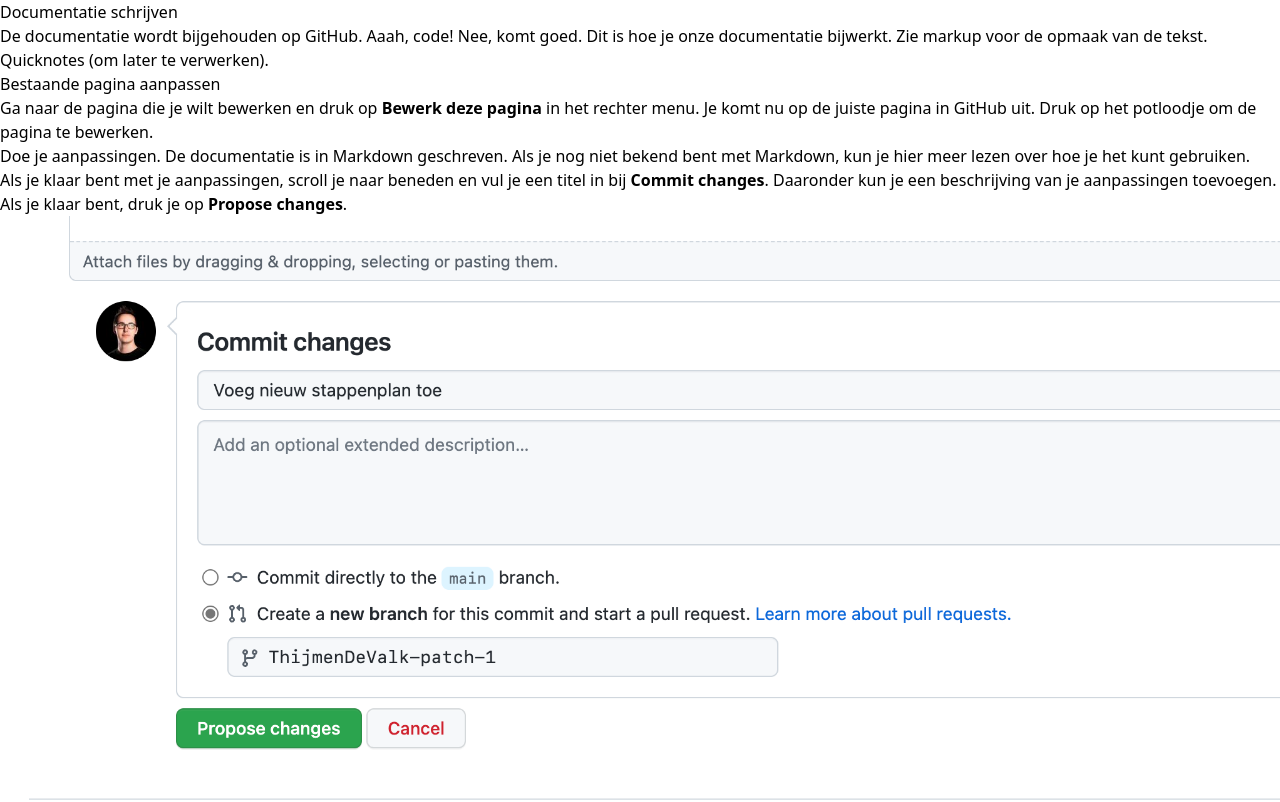
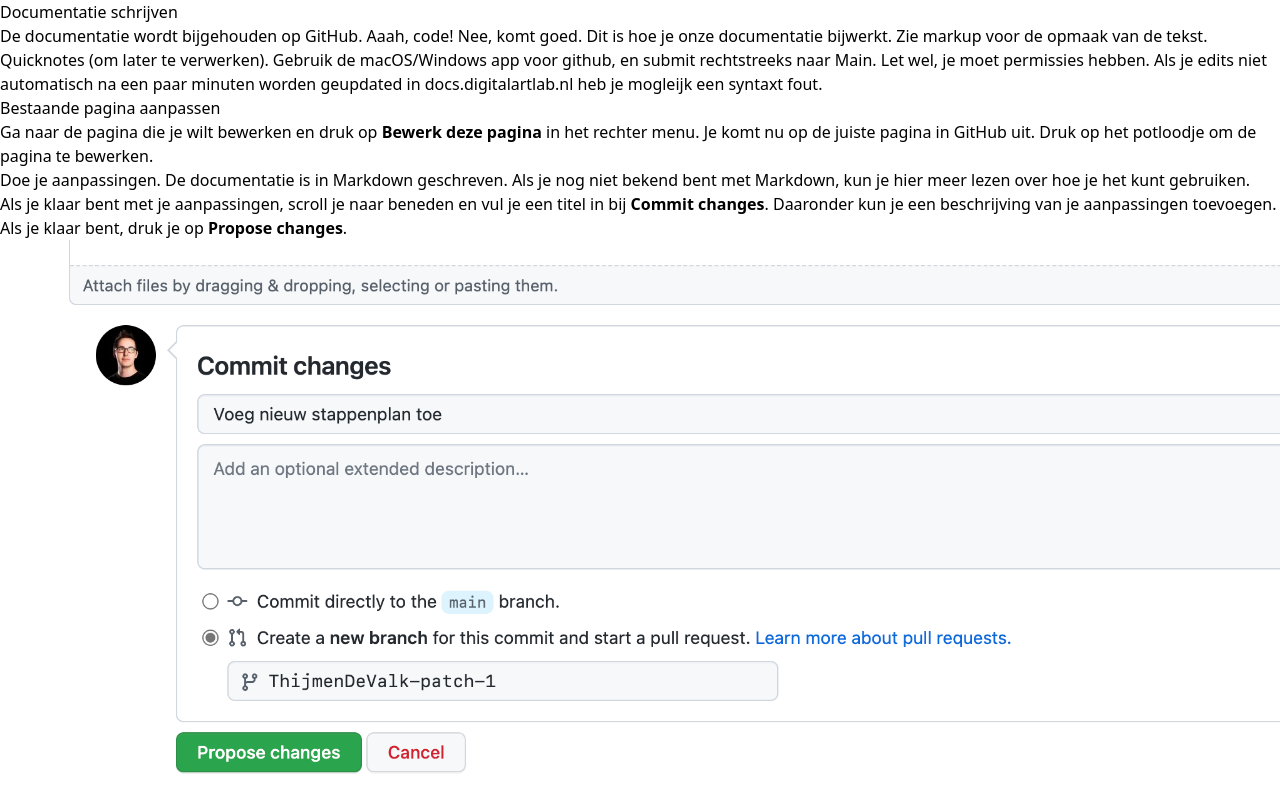
Before and after one commit to digitalartlab/dal-documentation, a Next.js app: page /metafolder/files in a window 1280 px wide. Shown: the top 802 px of the page. Built offline with nearby package versions, Linux system fonts and the light colour scheme.

Commit message:
Update files.mdx

```diff
--- a/pages/metafolder/files.mdx
+++ b/pages/metafolder/files.mdx
@@ -4,6 +4,8 @@ De documentatie wordt bijgehouden op GitHub. Aaah, code! Nee, komt goed. Dit is
 Zie [markup](https://docs.digitalartlab.nl/metafolder/markup) voor de opmaak van de tekst.
 
 Quicknotes (om later te verwerken).
+Gebruik de macOS/Windows app voor github, en submit rechtstreeks naar Main. Let wel, je moet permissies hebben.
+Als je edits niet automatisch na een paar minuten worden geupdated in docs.digitalartlab.nl heb je mogleijk een syntaxt fout.
 
 ## Bestaande pagina aanpassen
 Ga naar de pagina die je wilt bewerken en druk op **Bewerk deze pagina** in het rechter menu. Je komt nu op de juiste pagina in GitHub uit. Druk op het potloodje om de pagina te bewerken.
```
